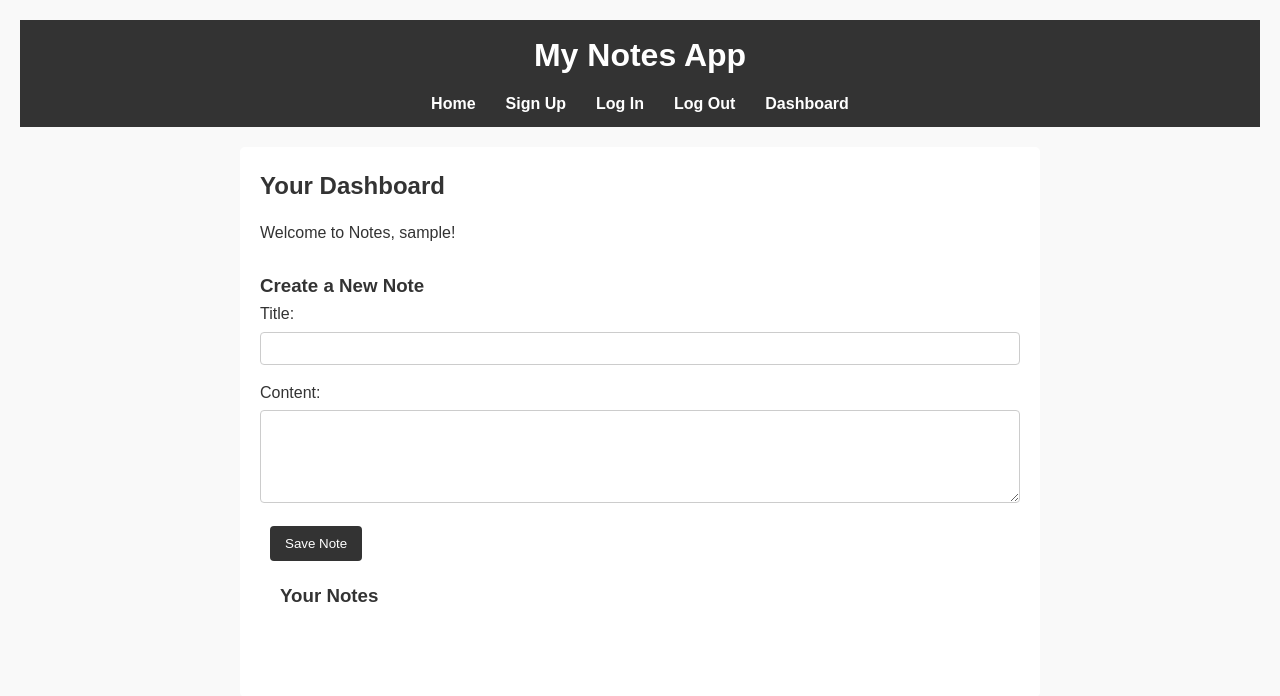
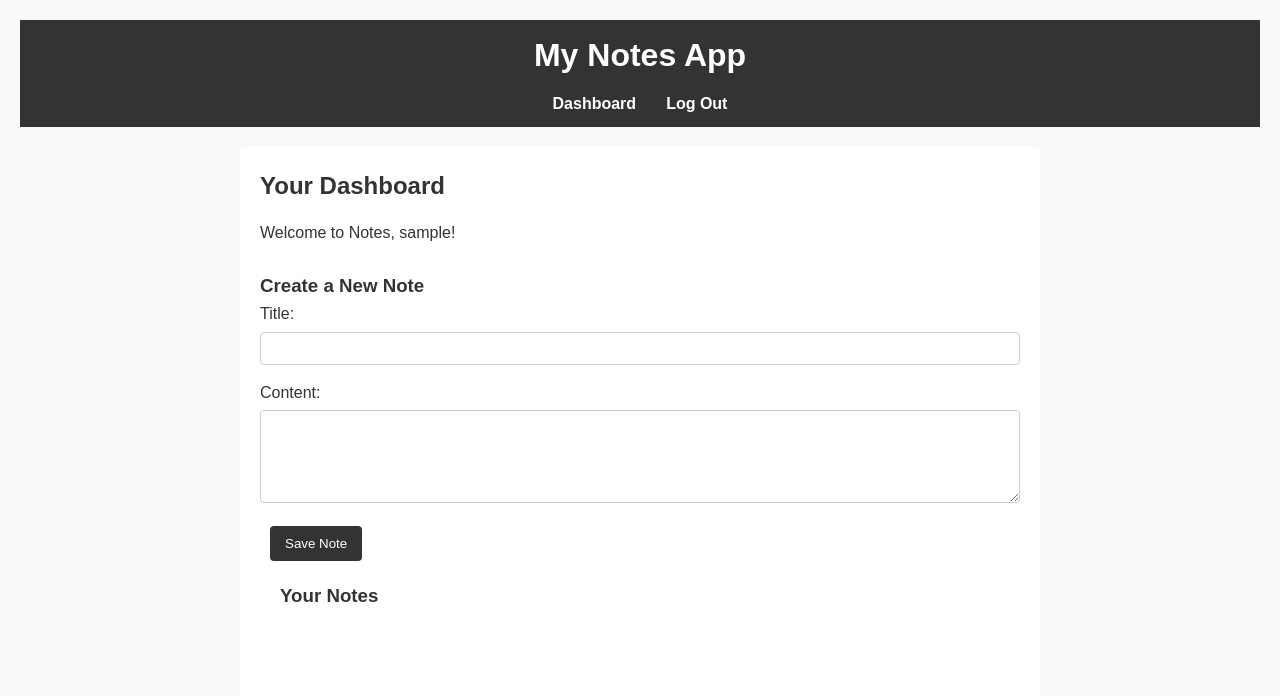
Before and after one commit to dhrubopious/note, a Flask app: page /dashboard in a window 1280 px wide. Shown: the top 696 px of the page. Run offline with Flask 3, Linux system fonts and the light colour scheme; the visitor is signed in with stand-in values (Sample User, id 1); data that the repository does not hold is empty; some libraries are stand-ins or nearby versions.

Commit message:
cuttings

```diff
--- a/templates/dashboard.html
+++ b/templates/dashboard.html
@@ -12,11 +12,8 @@
       <h1>My Notes App</h1>
       <nav>
         <ul>
-          <li><a href="{{ url_for('index') }}">Home</a></li>
-          <li><a href="{{ url_for('signup') }}">Sign Up</a></li>
-          <li><a href="{{ url_for('login') }}">Log In</a></li>
+          <li><a href="{{ url_for('dashboard') }}">Dashboard</a></li>
           <li><a href="{{ url_for('logout') }}">Log Out</a></li>
-          <li><a href="{{ url_for('dashboard') }}">Dashboard</a></li>
         </ul>
       </nav>
     </header>
--- a/templates/login.html
+++ b/templates/login.html
@@ -13,8 +13,6 @@
         <ul>
           <li><a href="{{ url_for('index') }}">Home</a></li>
           <li><a href="{{ url_for('signup') }}">Sign Up</a></li>
-          <li><a href="{{ url_for('login') }}">Log In</a></li>
-          <li><a href="{{ url_for('dashboard') }}">Dashboard</a></li>
         </ul>
       </nav>
     </header>
--- a/templates/signup.html
+++ b/templates/signup.html
@@ -12,9 +12,7 @@
       <nav>
         <ul>
           <li><a href="{{ url_for('index') }}">Home</a></li>
-          <li><a href="{{ url_for('signup') }}">Sign Up</a></li>
           <li><a href="{{ url_for('login') }}">Log In</a></li>
-          <li><a href="{{ url_for('dashboard') }}">Dashboard</a></li>
         </ul>
       </nav>
     </header>
```
